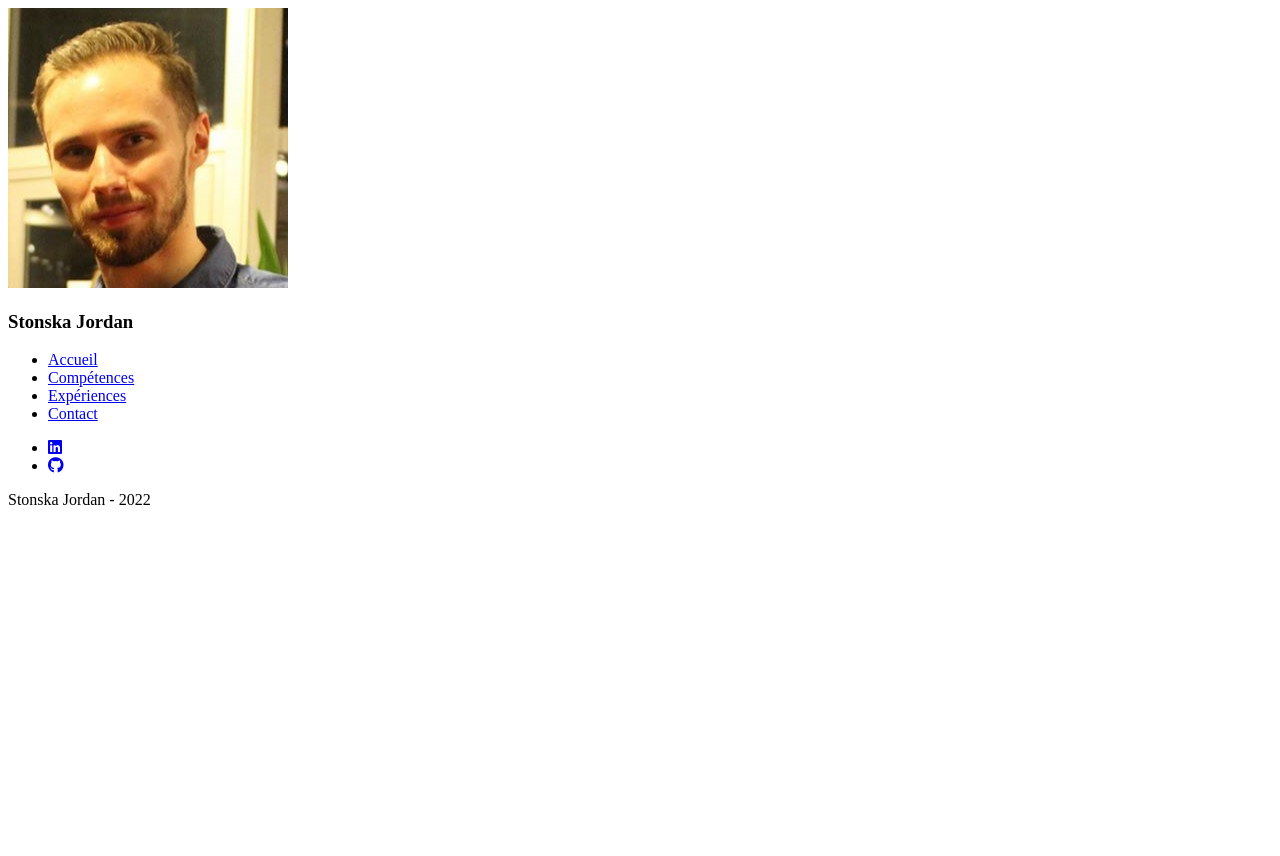
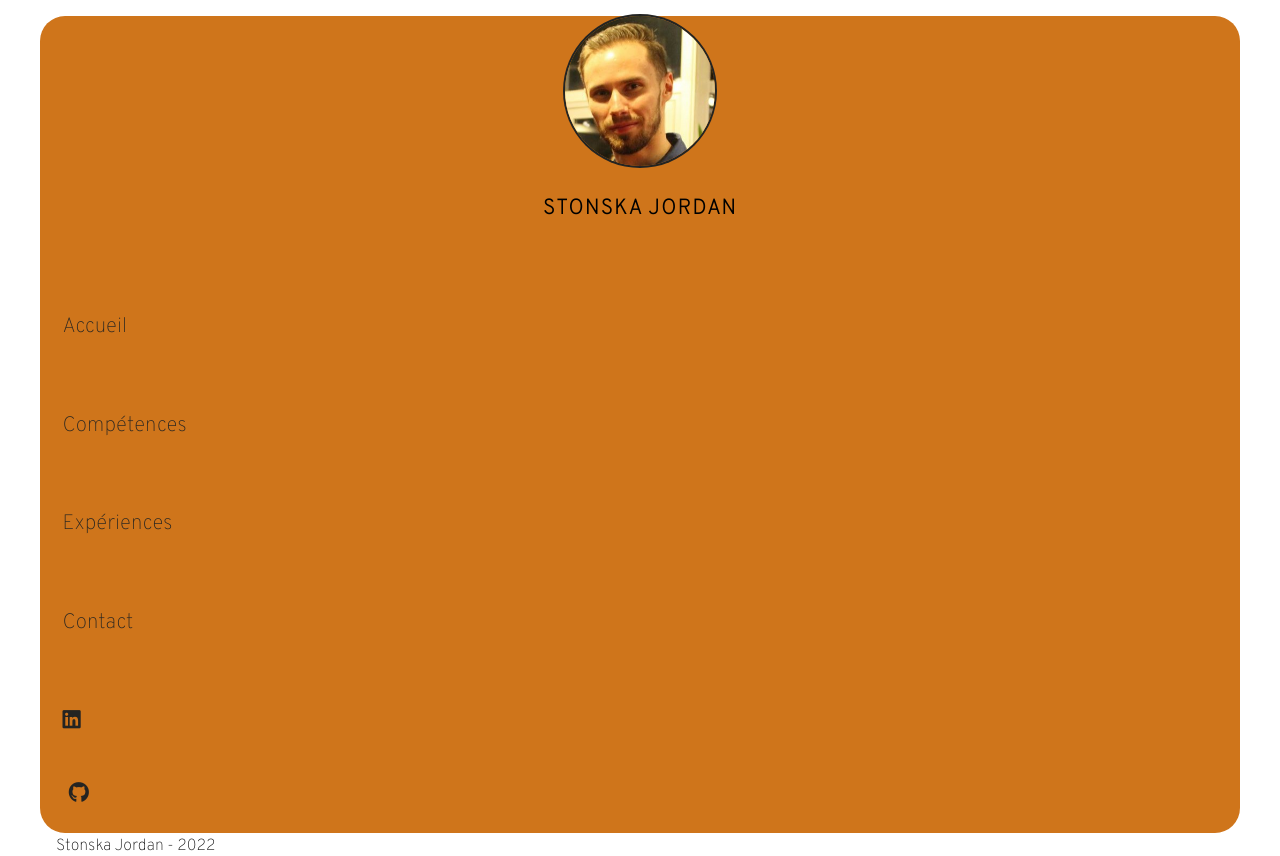
Before and after one commit to jodev08/moncv, a React (Create React App) app: page / in a window 1280 px wide. Before the commit the page ends 800 px from the top, so only its background shows below. Built offline with nearby package versions, Linux system fonts and the light colour scheme.

Commit message:
style navigation en cours

```diff
--- a/package.json
+++ b/package.json
@@ -12,6 +12,7 @@
     "react-router": "^6.3.0",
     "react-router-dom": "^6.3.0",
     "react-scripts": "5.0.1",
+    "sass": "^1.51.0",
     "web-vitals": "^2.1.4"
   },
   "scripts": {
--- a/src/index.js
+++ b/src/index.js
@@ -3,6 +3,7 @@
 import App from "./App";
 import { BrowserRouter } from "react-router-dom";
 import reportWebVitals from "./reportWebVitals";
+import "./styles/style.scss";
 
 const root = ReactDOM.createRoot(document.getElementById("root"));
 root.render(
@@ -11,7 +12,4 @@
   </BrowserRouter>
 );
 
-// If you want to start measuring performance in your app, pass a function
-// to log results (for example: reportWebVitals(console.log))
-// or send to an analytics endpoint. Learn more: https://bit.ly/CRA-vitals
 reportWebVitals();
--- a/src/pages/Competences.js
+++ b/src/pages/Competences.js
@@ -1,8 +1,10 @@
 import React from "react";
+import Navigation from "../components/Navigation";
 
 const Competences = () => {
   return (
     <div>
+      <Navigation></Navigation>
       <h1>competence</h1>
     </div>
   );
--- a/src/pages/Contact.js
+++ b/src/pages/Contact.js
@@ -1,8 +1,10 @@
 import React from "react";
+import Navigation from "../components/Navigation";
 
 const Contact = () => {
   return (
     <div>
+      <Navigation></Navigation>
       <h1>contact</h1>
     </div>
   );
--- a/src/pages/Erreur.js
+++ b/src/pages/Erreur.js
@@ -1,8 +1,10 @@
 import React from "react";
+import Navigation from "../components/Navigation";
 
 const Erreur = () => {
   return (
     <div>
+      <Navigation></Navigation>
       <h1>erreur</h1>
     </div>
   );
--- a/src/pages/Experiences.js
+++ b/src/pages/Experiences.js
@@ -1,8 +1,10 @@
 import React from "react";
+import Navigation from "../components/Navigation";
 
 const Experiences = () => {
   return (
     <div>
+      <Navigation></Navigation>
       <h1>experiences</h1>
     </div>
   );
--- /dev/null
+++ b/src/styles/_settings.scss
@@ -0,0 +1,65 @@
+@import url('https://fonts.googleapis.com/css2?family=Overpass:wght@100&display=swap');
+
+$font-1 : 'overpass',cursive;
+
+$color-1 : #CF751B;
+$color-2 : #E6E21E;
+$color-3 : #242422;
+$color-4 : #FAFAF2;
+
+$borderRadius : 25px;
+$shadow : 0 1px 3px #333;
+$minHeight : 95vh;
+
+@mixin verticalCenter {
+    display: flex;
+    justify-content: center;
+    align-items: center;
+
+}
+
+*{
+    box-sizing: border-box;
+    margin: 0;
+    padding: 0;
+}
+body{
+    margin: 1rem auto;
+    max-width: 1200px;
+    font-family: $font-1 ;
+    color: black;
+}
+
+button{
+    cursor: pointer;
+
+}
+
+li{
+    list-style-type:none ;
+}
+a{
+    text-decoration: none;
+    color: $color-3;
+    cursor: pointer;
+}
+a:visited{
+    color: $color-3 ;
+}
+
+.accueil, .competences, .contact,.experiences{
+    display: flex;
+
+    @media screen and (max-width: 850px){
+        display: block !important;
+    }
+
+}
+
+.accueilContent, .competencesContent, .contactContent,.experiencesContent{
+    margin-left: 4rem;
+
+    @media screen and (max-width:850px){
+        margin-left: 0 !important;
+    }
+}
--- /dev/null
+++ b/src/styles/components/_navigation.scss
@@ -0,0 +1,84 @@
+.sidebar{
+    background: $color-1;
+    font-family: $font-1;
+    height: 100%;
+    min-height: $minHeight;
+    min-width: 264px;
+    border-radius: $borderRadius;
+    position: relative;
+    display: grid;
+    grid-template-columns: 1fr;
+    grid-template-rows: 250px 1fr 108px;
+    grid-template-areas:
+        "1"
+        "2"
+        "3";
+    .id{
+        grid-area: 1;
+        text-align: center;
+        user-select: none;
+        position: relative;
+
+        .idContent{
+            position: absolute;
+            bottom: 0;
+            left: 50%;
+            transform: translateX(-50%);
+            width: 100%;
+
+
+        }
+
+    img{
+            border-radius: 50%;
+            box-shadow: 0 0 0 2px $color-3;
+            /*taille photo*/
+            width: 150px;
+
+    }
+
+    h3 {
+        font-size: 1.3rem;
+        text-transform: uppercase;
+        letter-spacing: .1rem;
+        margin-top: 1.5rem;
+    }
+    }
+    .navigation {
+        grid-area: 2;
+        padding: 2rem 1rem;
+
+    }
+
+    ul{
+        height: 100%;
+        display: grid;
+
+        li{
+            padding: 1rem 0 1rem .4rem;
+            font-size: 1.3rem;
+            position: relative;
+
+
+
+
+
+            a{
+                color: $color-3;
+            }
+            .navActive {
+                color: aqua;
+            }
+
+
+
+
+        }
+
+
+
+
+    }
+
+
+}
--- /dev/null
+++ b/src/styles/style.scss
@@ -0,0 +1,2 @@
+@import './settings';
+@import './components/navigation';
```
Also changed, not shown: 2 other files (tests, documents, lock files or other folders).
